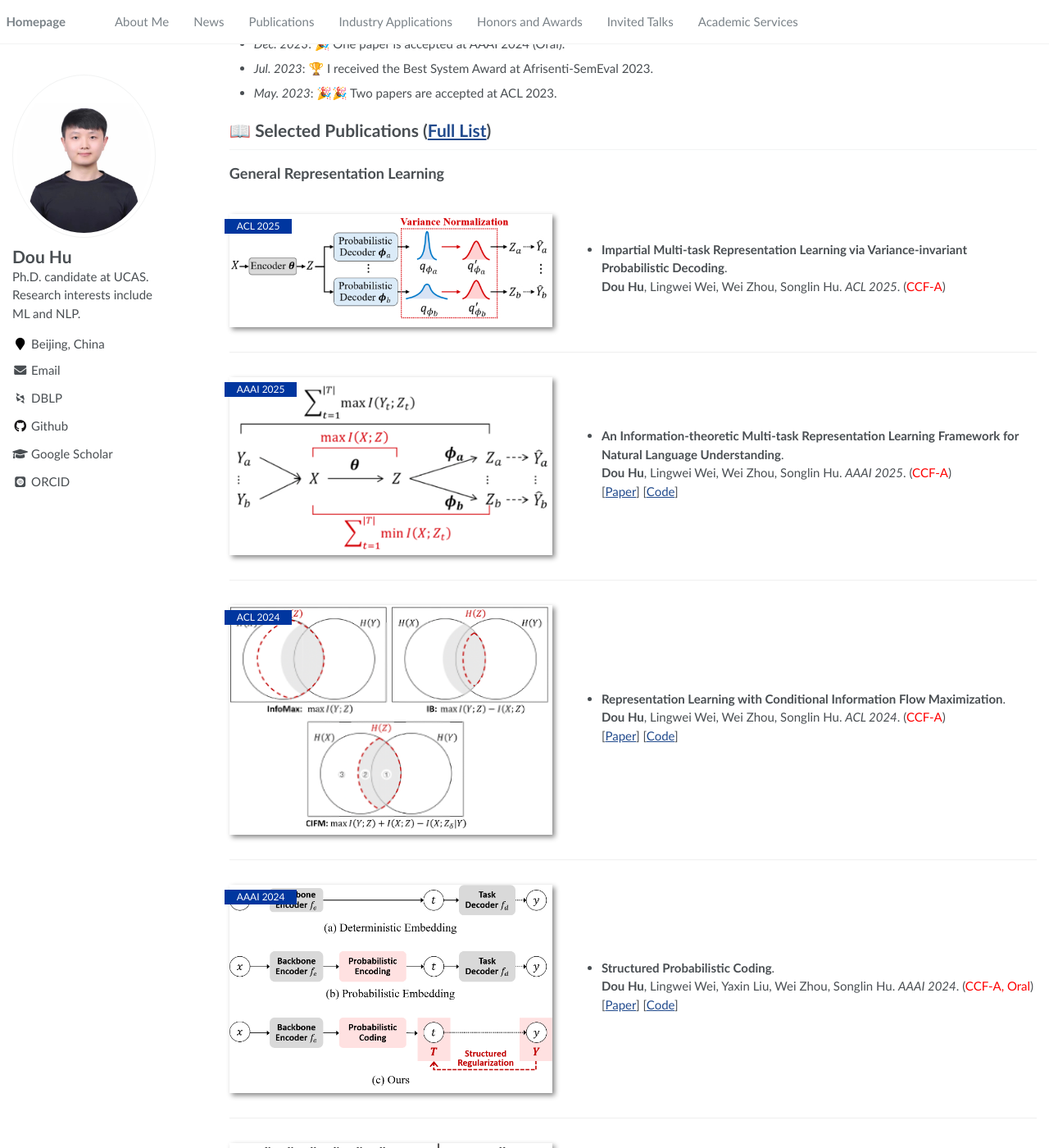
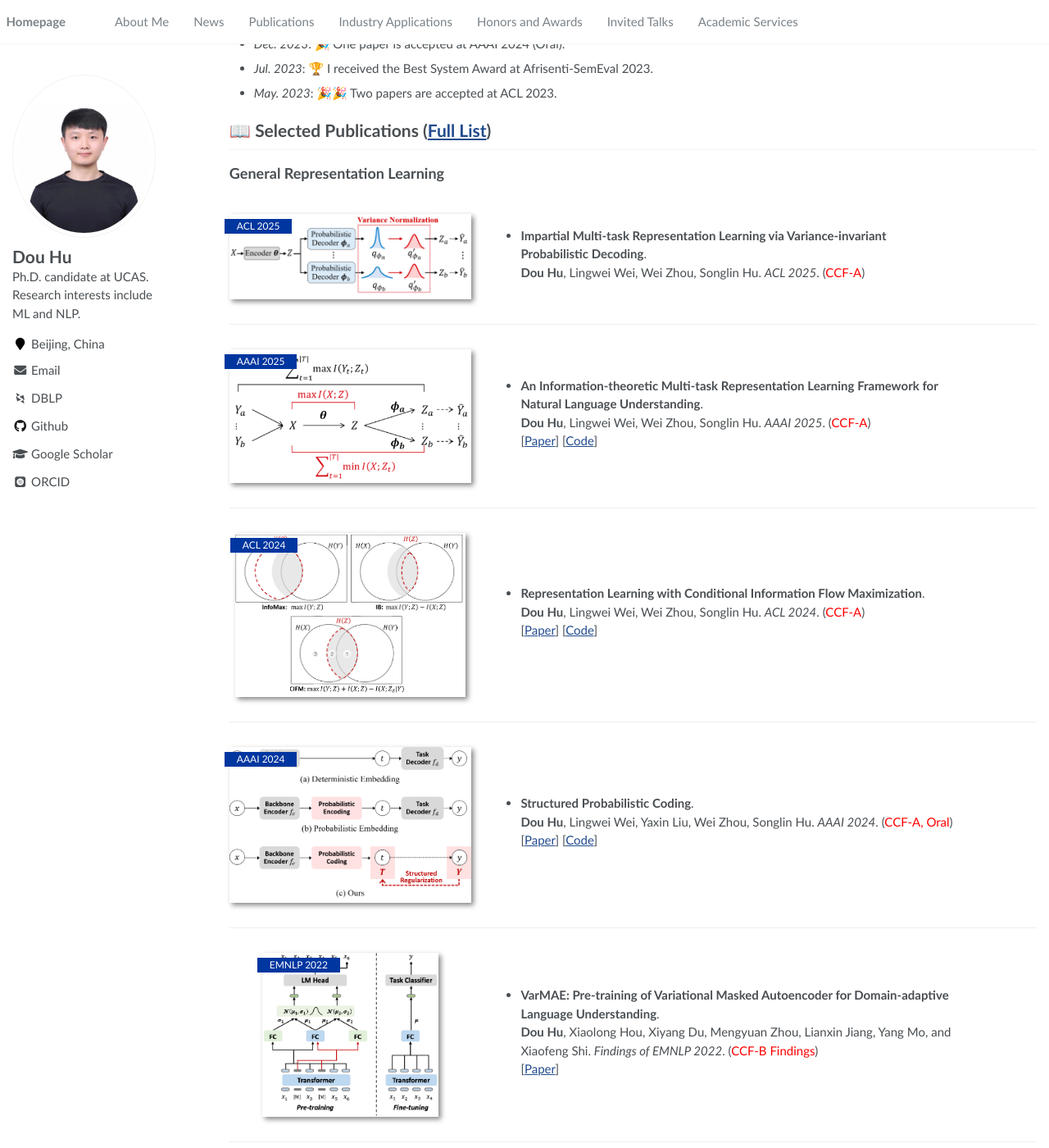
Before and after one commit to hudou95/hudou95.github.io, a Jekyll site: the page built from _pages/about.md, in a window 1280 px wide and 1400 px high, scrolled down 740 px. Shown: the whole window at 82% size. Built offline with Jekyll 4.4.1, drawn with Linux system fonts in a browser that asks for light colours; some web fonts are replaced.

Commit message:
update pages

```diff
--- a/assets/css/main.scss
+++ b/assets/css/main.scss
@@ -57,8 +57,9 @@
         order: 2;
         img {
             max-width: 400px;
+            max-height: 200px;
             box-shadow: 3px 3px 6px #888;
-            object-fit: contain;  // cover, contain
+            object-fit: contain;
         }
     }
 
@@ -69,9 +70,9 @@
 
     @include breakpoint($medium) {
         .paper-box-image{
-            justify-content: left;
+            justify-content: center;
             min-width: 200px;
-            max-width: 40%;
+            max-width: 30%;
             order: 1;
         }
 
```
